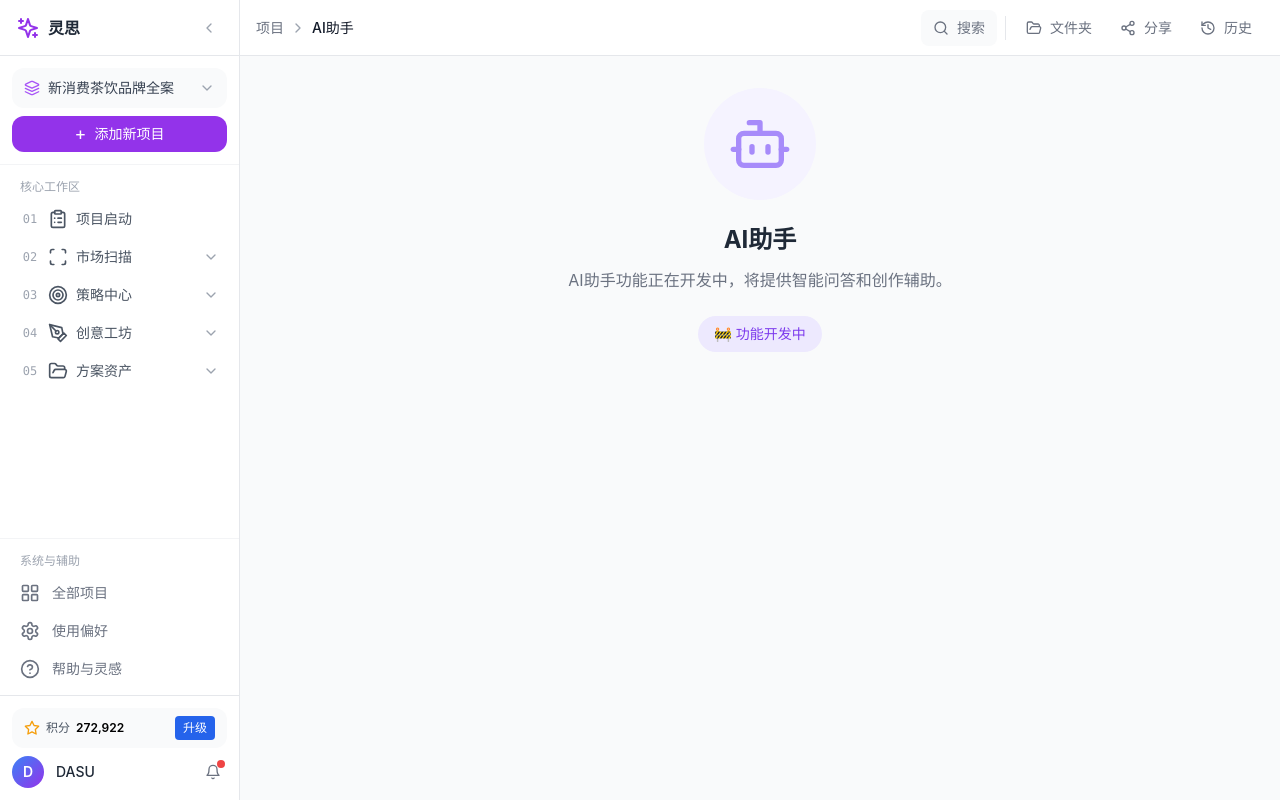
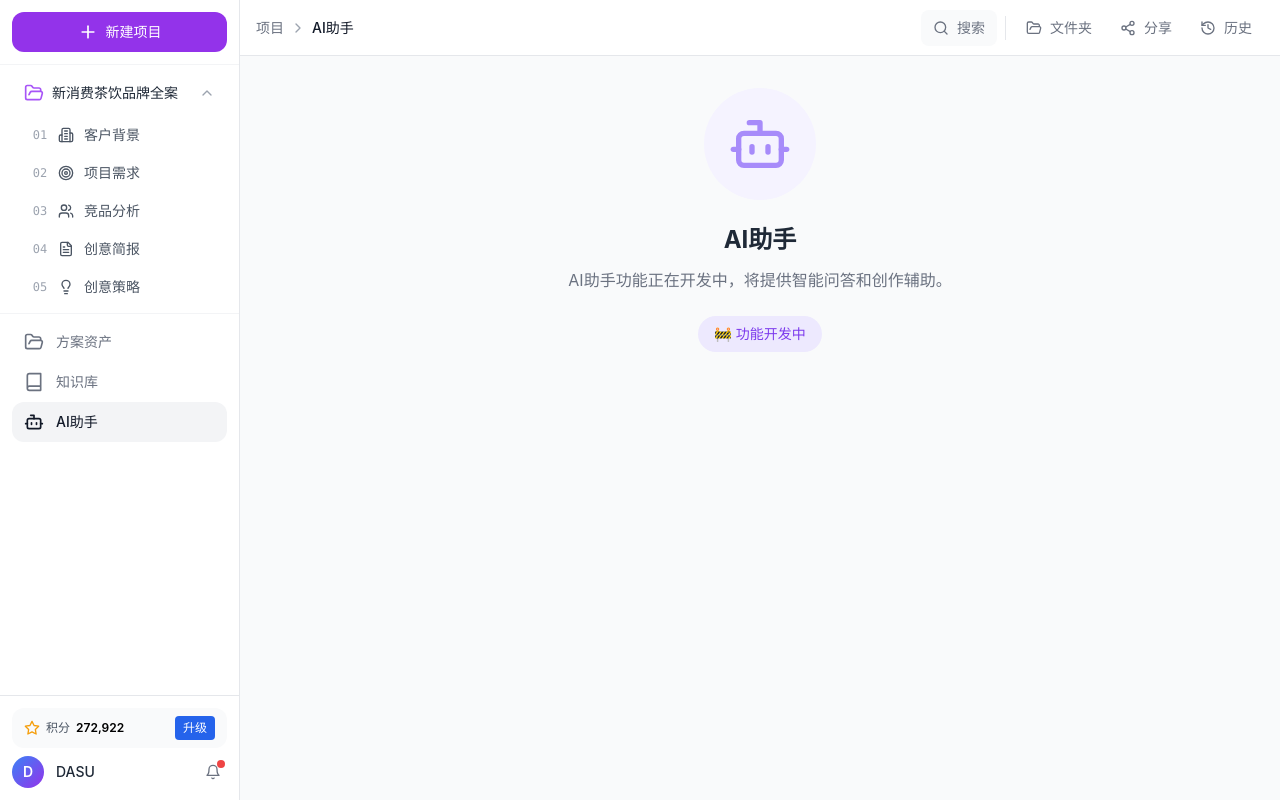
Before and after one commit to GPlanbrand/stratomind, a React (Vite) app: page /projects/assistant in a window 1280 px wide. Built offline with nearby package versions, Linux system fonts and the light colour scheme.

Commit message:
feat: 重构左侧导航 - 新建项目+当前项目(5步骤)+独立导航+用户区域

```diff
--- a/src/components/Sidebar.tsx
+++ b/src/components/Sidebar.tsx
@@ -2,8 +2,8 @@ import React, { useState } from 'react';
 import { useNavigate, useLocation } from 'react-router-dom';
 import {
   ChevronDown, ChevronRight, ChevronLeft, Bell, Star, Sparkles,
-  ClipboardList, Scan, Target, PenTool, FolderOpen,
-  LayoutGrid, Settings, HelpCircle, Layers
+  Building2, Target, Users, FileText, Lightbulb, FolderOpen,
+  Book, Bot, Plus
 } from 'lucide-react';
 import { User } from '../types/user';
 
@@ -13,89 +13,57 @@ interface SidebarProps {
   onToggleCollapse: () => void;
 }
 
-// 核心工作区
-const workItems = [
-  { icon: ClipboardList, label: '项目启动', path: '/projects/workspace', num: '01' },
-  {
-    icon: Scan, label: '市场扫描', path: '/projects/market', num: '02',
-    children: [
-      { label: '竞品分析摘要', path: '/projects/market/competitors' },
-      { label: '行业趋势简报', path: '/projects/market/trends' },
-      { label: '受众画像初探', path: '/projects/market/audience' },
-    ]
-  },
-  {
-    icon: Target, label: '策略中心', path: '/projects/strategy', num: '03',
-    children: [
-      { label: '定位推演', path: '/projects/strategy/positioning' },
-      { label: '价值主张', path: '/projects/strategy/value' },
-      { label: '品牌人格', path: '/projects/strategy/personality' },
-    ]
-  },
-  {
-    icon: PenTool, label: '创意工坊', path: '/projects/creative', num: '04',
-    children: [
-      { label: '命名与口号', path: '/projects/creative/naming' },
-      { label: '品牌故事', path: '/projects/creative/story' },
-      { label: '内容点子库', path: '/projects/creative/ideas' },
-    ]
-  },
-  {
-    icon: FolderOpen, label: '方案资产', path: '/projects/assets', num: '05',
-    children: [
-      { label: '完整简报预览', path: '/projects/assets/brief' },
-      { label: '导出历史', path: '/projects/assets/exports' },
-      { label: '我的收藏夹', path: '/projects/assets/favorites' },
-    ]
-  },
+// 当前项目的五个步骤
+const projectSteps = [
+  { icon: Building2, label: '客户背景', path: '/projects/workspace' },
+  { icon: Target, label: '项目需求', path: '/projects/requirements' },
+  { icon: Users, label: '竞品分析', path: '/projects/competitors' },
+  { icon: FileText, label: '创意简报', path: '/projects/brief' },
+  { icon: Lightbulb, label: '创意策略', path: '/projects/strategy' },
 ];
 
-// 系统与辅助
-const systemItems = [
-  { icon: LayoutGrid, label: '全部项目', path: '/projects' },
-  { icon: Settings, label: '使用偏好', path: '/projects/settings' },
-  { icon: HelpCircle, label: '帮助与灵感', path: '/projects/help' },
+// 独立导航
+const independentItems = [
+  { icon: FolderOpen, label: '方案资产', path: '/projects/assets' },
+  { icon: Book, label: '知识库', path: '/projects/knowledge' },
+  { icon: Bot, label: 'AI助手', path: '/projects/assistant' },
 ];
 
 const Sidebar: React.FC<SidebarProps> = ({ user, collapsed, onToggleCollapse }) => {
   const navigate = useNavigate();
   const location = useLocation();
-  const [expanded, setExpanded] = useState<string[]>([]);
+  const [projectExpanded, setProjectExpanded] = useState(true);
 
-  const isActive = (path: string) => location.pathname.startsWith(path);
-  const hasActiveChild = (children?: { path: string }[]) =>
-    children?.some(c => location.pathname === c.path);
-
-  const toggleExpand = (label: string) => {
-    setExpanded(prev => prev.includes(label) ? prev.filter(l => l !== label) : [...prev, label]);
+  const isActive = (path: string) => {
+    if (path === '/projects/workspace') {
+      return location.pathname === '/projects/workspace' || location.pathname.includes('/workspace');
+    }
+    return location.pathname.startsWith(path);
   };
 
   // 折叠状态
   if (collapsed) {
     return (
       <div className="fixed left-0 top-0 h-screen w-16 bg-white border-r border-gray-200 flex flex-col z-40">
-        <div className="h-14 flex items-center justify-center border-b border-gray-200">
-          <Sparkles className="w-6 h-6 text-purple-600" />
-        </div>
-
         {/* 新建项目 */}
-        <div className="px-2 py-2 border-b border-gray-100">
+        <div className="p-2 border-b border-gray-100">
           <button
             onClick={() => navigate('/projects/workspace/new')}
-            className="w-full flex items-center justify-center gap-1 py-2 bg-purple-600 text-white rounded-lg hover:bg-purple-700"
-            title="添加新项目"
+            className="w-full flex items-center justify-center py-2 bg-purple-600 text-white rounded-lg hover:bg-purple-700"
+            title="新建项目"
           >
-            <span className="text-base leading-none">+</span>
+            <Plus className="w-5 h-5" />
           </button>
         </div>
 
-        <nav className="flex-1 py-3">
-          {workItems.map(item => (
+        {/* 项目步骤 */}
+        <nav className="flex-1 py-2 overflow-y-auto">
+          {projectSteps.map(item => (
             <button
               key={item.path}
               onClick={() => navigate(item.path)}
               className={`w-full h-11 flex items-center justify-center ${
-                isActive(item.path) || hasActiveChild(item.children)
+                isActive(item.path)
                   ? 'text-purple-600 bg-purple-50'
                   : 'text-gray-500 hover:bg-gray-50'
               }`}
@@ -104,23 +72,24 @@ const Sidebar: React.FC<SidebarProps> = ({ user, collapsed, onToggleCollapse })
               <item.icon className="w-5 h-5" />
             </button>
           ))}
-        </nav>
 
-        <div className="py-2 border-t border-gray-200">
-          {systemItems.map(item => (
+          <div className="my-2 mx-3 border-t border-gray-100" />
+
+          {independentItems.map(item => (
             <button
               key={item.path}
               onClick={() => navigate(item.path)}
-              className={`w-full h-10 flex items-center justify-center ${
-                location.pathname === item.path ? 'text-purple-600' : 'text-gray-400 hover:text-gray-600'
+              className={`w-full h-11 flex items-center justify-center ${
+                location.pathname === item.path ? 'text-purple-600 bg-purple-50' : 'text-gray-400 hover:bg-gray-50'
               }`}
               title={item.label}
             >
               <item.icon className="w-5 h-5" />
             </button>
           ))}
-        </div>
+        </nav>
 
+        {/* 用户 */}
         <div className="py-3 border-t border-gray-200 flex flex-col items-center gap-2">
           <div className="w-8 h-8 rounded-full bg-gradient-to-br from-blue-500 to-purple-600 flex items-center justify-center text-white text-sm font-semibold">
             {user?.name?.charAt(0)?.toUpperCase() || 'D'}
@@ -136,102 +105,72 @@ const Sidebar: React.FC<SidebarProps> = ({ user, collapsed, onToggleCollapse })
   // 展开状态
   return (
     <div className="fixed left-0 top-0 h-screen w-60 bg-white border-r border-gray-200 flex flex-col z-40">
-      {/* Logo */}
-      <div className="h-14 flex items-center justify-between px-4 border-b border-gray-200">
-        <button onClick={() => navigate('/projects')} className="flex items-center gap-2">
-          <Sparkles className="w-6 h-6 text-purple-600" />
-          <span className="font-semibold text-gray-800">灵思</span>
-        </button>
-        <button onClick={onToggleCollapse} className="p-1.5 rounded-lg hover:bg-gray-100 text-gray-400">
-          <ChevronLeft className="w-4 h-4" />
+      {/* 新建项目 */}
+      <div className="p-3 border-b border-gray-100">
+        <button
+          onClick={() => navigate('/projects/workspace/new')}
+          className="w-full flex items-center justify-center gap-2 py-2.5 bg-purple-600 text-white rounded-xl hover:bg-purple-700 transition-colors"
+        >
+          <Plus className="w-5 h-5" />
+          <span className="text-sm font-medium">新建项目</span>
         </button>
       </div>
 
-      {/* 当前项目 + 新建 */}
-      <div className="px-3 py-3 border-b border-gray-100">
-        <button className="w-full flex items-center justify-between px-3 py-2.5 bg-gray-50 rounded-xl hover:bg-gray-100">
+      {/* 当前项目 */}
+      <div className="px-3 py-2">
+        <button
+          onClick={() => setProjectExpanded(!projectExpanded)}
+          className="w-full flex items-center justify-between px-3 py-2.5 rounded-xl hover:bg-gray-50 transition-colors"
+        >
           <div className="flex items-center gap-2 min-w-0">
-            <Layers className="w-4 h-4 text-purple-500 flex-shrink-0" />
-            <span className="text-sm text-gray-700 truncate">新消费茶饮品牌全案</span>
+            <FolderOpen className="w-5 h-5 text-purple-500 flex-shrink-0" />
+            <span className="text-sm font-medium text-gray-800 truncate">新消费茶饮品牌全案</span>
           </div>
-          <ChevronDown className="w-4 h-4 text-gray-400 flex-shrink-0" />
+          <ChevronDown className={`w-4 h-4 text-gray-400 flex-shrink-0 transition-transform ${projectExpanded ? 'rotate-180' : ''}`} />
         </button>
+
+        {/* 项目步骤 */}
+        {projectExpanded && (
+          <div className="mt-1 ml-2 space-y-0.5">
+            {projectSteps.map((item, index) => (
               <button
-          onClick={() => navigate('/projects/workspace/new')}
-          className="w-full mt-2 flex items-center justify-center gap-2 px-3 py-2 bg-purple-600 text-white rounded-xl hover:bg-purple-700 transition-colors"
-        >
-          <span className="text-lg leading-none">+</span>
-          <span className="text-sm font-medium">添加新项目</span>
-        </button>
-      </div>
-
-      {/* 核心工作区 */}
-      <div className="px-3 pt-2 pb-1">
-        <span className="text-xs font-medium text-gray-400 px-2">核心工作区</span>
-      </div>
-
-      <nav className="flex-1 overflow-y-auto px-2 space-y-0.5">
-        {workItems.map(item => (
-          <div key={item.path}>
-            <button
-              onClick={() => item.children ? toggleExpand(item.label) : navigate(item.path)}
-              className={`w-full flex items-center gap-2 px-3 py-2 rounded-lg ${
-                isActive(item.path) || hasActiveChild(item.children)
+                key={item.path}
+                onClick={() => navigate(item.path)}
+                className={`w-full flex items-center gap-2.5 px-3 py-2 rounded-lg ${
+                  isActive(item.path)
                     ? 'bg-purple-50 text-purple-600'
                     : 'text-gray-600 hover:bg-gray-50'
                 }`}
               >
-              <span className="text-xs text-gray-400 w-5 font-mono">{item.num}</span>
-              <item.icon className="w-5 h-5" />
-              <span className="text-sm flex-1 text-left">{item.label}</span>
-              {item.children && (
-                <ChevronDown className={`w-4 h-4 text-gray-400 transition-transform ${expanded.includes(item.label) ? 'rotate-180' : ''}`} />
-              )}
-            </button>
-
-            {item.children && expanded.includes(item.label) && (
-              <div className="ml-7 mt-1 space-y-0.5 mb-1">
-                {item.children.map(child => (
-                  <button
-                    key={child.path}
-                    onClick={() => navigate(child.path)}
-                    className={`w-full flex items-center gap-2 px-3 py-1.5 rounded-lg text-sm ${
-                      location.pathname === child.path
-                        ? 'bg-purple-100 text-purple-700'
-                        : 'text-gray-500 hover:bg-gray-50'
-                    }`}
-                  >
-                    <div className="w-1 h-1 rounded-full bg-gray-300" />
-                    {child.label}
+                <span className="text-xs text-gray-400 w-4 font-mono">{String(index + 1).padStart(2, '0')}</span>
+                <item.icon className="w-4 h-4" />
+                <span className="text-sm">{item.label}</span>
               </button>
             ))}
           </div>
         )}
       </div>
-        ))}
-      </nav>
 
-      {/* 系统与辅助 */}
-      <div className="px-3 pt-2 pb-1 border-t border-gray-100">
-        <span className="text-xs font-medium text-gray-400 px-2">系统与辅助</span>
-      </div>
-
-      <div className="px-2 pb-2 space-y-0.5">
-        {systemItems.map(item => (
+      {/* 独立导航 */}
+      <div className="px-3 py-2 border-t border-gray-100">
+        {independentItems.map(item => (
           <button
             key={item.path}
             onClick={() => navigate(item.path)}
-            className={`w-full flex items-center gap-3 px-3 py-2 rounded-lg ${
+            className={`w-full flex items-center gap-3 px-3 py-2.5 rounded-xl ${
               location.pathname === item.path ? 'bg-gray-100 text-gray-900' : 'text-gray-500 hover:bg-gray-50'
             }`}
           >
             <item.icon className="w-5 h-5" />
-            <span className="text-sm">{item.label}</span>
+            <span className="text-sm font-medium">{item.label}</span>
           </button>
         ))}
       </div>
 
-      {/* 用户 */}
+      {/* 弹性空间 */}
+      <div className="flex-1" />
+
+      {/* 用户区域 */}
       <div className="border-t border-gray-200 p-3">
         <div className="flex items-center justify-between px-3 py-2 bg-gray-50 rounded-xl mb-2">
           <div className="flex items-center gap-1.5">
```
Lines whose indentation alone changed are shown as unchanged.
